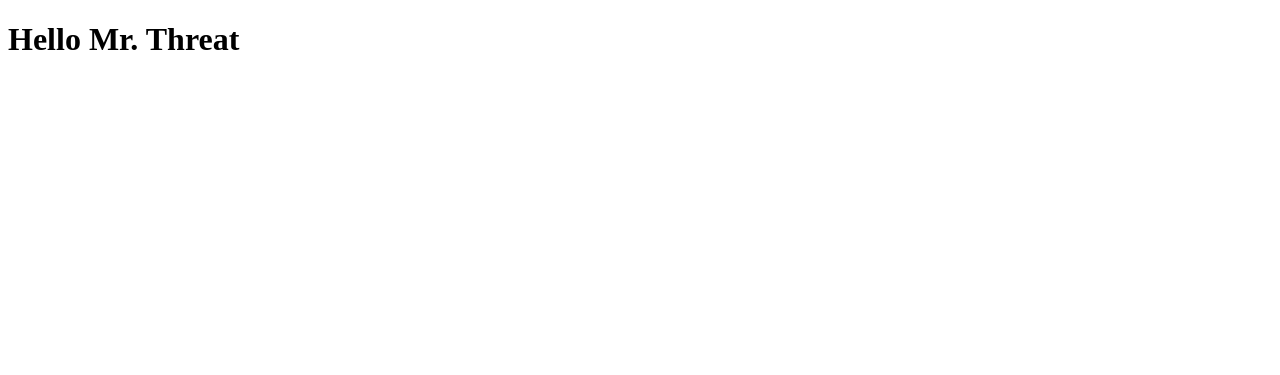
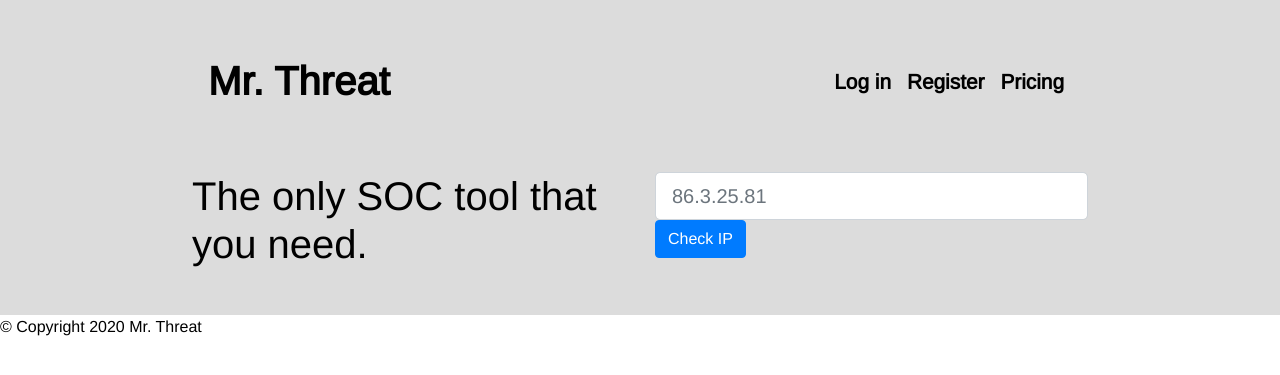
Before and after one commit to FitAdam/Mr.-Threat, a Django app: page / in a window 1280 px wide. Shown: the top 375 px of the page. Run offline with Django 3.2, Linux system fonts and the light colour scheme; some libraries are stand-ins or nearby versions.

Commit message:
homepage prototype

```diff
--- a/mr_threat/settings.py
+++ b/mr_threat/settings.py
@@ -31,14 +31,16 @@ ALLOWED_HOSTS = []
 # Application definition
 
 INSTALLED_APPS = [
+    # My apps
+    'web_app',
+    "bootstrap4",
     'django.contrib.admin',
     'django.contrib.auth',
     'django.contrib.contenttypes',
     'django.contrib.sessions',
     'django.contrib.messages',
     'django.contrib.staticfiles',
-    # My apps
-    'web_app'
+
 ]
 
 MIDDLEWARE = [
--- /dev/null
+++ b/web_app/static/web_app/style.css
@@ -0,0 +1,33 @@
+body{
+    font-family: 'Arimo', sans-serif;
+    size: 3rem;
+    line-height: 1.5;
+    color: black;
+}
+
+
+#title {
+    background-color:gainsboro;
+
+}
+
+.container-fluid{
+    padding: 3% 15%;
+}
+
+
+/* Navigation Bar */
+
+.navbar-brand{
+    font-family: 'Arimo', sans-serif;
+    font-size: 2.5rem;
+    font-weight: bold;
+    color: black;
+}
+
+.nav-link{
+    font-family: 'Arimo', sans-serif;
+    font-size: 1.3rem;
+    font-weight: bold;
+    color: black;
+}
--- a/web_app/templates/web_app/index.html
+++ b/web_app/templates/web_app/index.html
@@ -1,11 +1,86 @@
 <!DOCTYPE html>
 <html lang="en">
+
 <head>
+    <!-- bootstrap -->
+    {% load bootstrap4 %}
+    <link rel="stylesheet" href="https://stackpath.bootstrapcdn.com/bootstrap/4.5.2/css/bootstrap.min.css"
+    integrity="sha384-JcKb8q3iqJ61gNV9KGb8thSsNjpSL0n8PARn9HuZOnIxN0hoP+VmmDGMN5t9UJ0Z" crossorigin="anonymous">
+  <script src="https://code.jquery.com/jquery-3.5.1.slim.min.js"
+    integrity="sha384-DfXdz2htPH0lsSSs5nCTpuj/zy4C+OGpamoFVy38MVBnE+IbbVYUew+OrCXaRkfj"
+    crossorigin="anonymous"></script>
+  <script src="https://cdn.jsdelivr.net/npm/popper.js@1.16.1/dist/umd/popper.min.js"
+    integrity="sha384-9/reFTGAW83EW2RDu2S0VKaIzap3H66lZH81PoYlFhbGU+6BZp6G7niu735Sk7lN"
+    crossorigin="anonymous"></script>
+  <script src="https://stackpath.bootstrapcdn.com/bootstrap/4.5.2/js/bootstrap.min.js"
+    integrity="sha384-B4gt1jrGC7Jh4AgTPSdUtOBvfO8shuf57BaghqFfPlYxofvL8/KUEfYiJOMMV+rV"
+    crossorigin="anonymous"></script>
+    <!--- google fonts -->
+    <link href="https://fonts.googleapis.com/css2?family=Arimo:ital,wght@0,400;1,700&display=swap" rel="stylesheet">
+
     <meta charset="UTF-8">
     <meta name="viewport" content="width=device-width, initial-scale=1.0">
+    {% load static %}
+    <link rel="stylesheet" type="text/css" href="{% static 'web_app/style.css' %}">
     <title>Mr. Threat</title>
 </head>
+
 <body>
-    <h1>Hello Mr. Threat</h1>
+
+    <section id="title">
+
+        <div class="container-fluid">
+
+            <!-- Nav Bar -->
+            <nav class="navbar navbar-expand-lg">
+                <a class="navbar-brand" href="#"> Mr. Threat</a>
+                <button class="navbar-toggler" type="button" data-toggle="collapse"
+                    data-target="#navbarSupportedContent" aria-controls="navbarSupportedContent" aria-expanded="false"
+                    aria-label="Toggle navigation">
+                    <span class="navbar-toggler-icon"></span>
+                </button>
+                <div class="collapse navbar-collapse" id="navbarSupportedContent">
+                    <div class="navbar-nav ml-auto">
+                        <a class="nav-link" href="#">Log in</a>
+                        <a class="nav-link" href="#">Register</a>
+                        <a class="nav-link" href="#">Pricing</a>
+
+                    </div>
+                </div>
+            </nav>
+
+
+            <!-- Title -->
+
+            <div class="row mt-5">
+
+                <div class="col-lg-6">
+                    <h1>The only SOC tool that you need.</h1>
+
+                </div>
+
+                <div class="col-lg-6">
+                    <form action="/url/to/submit/" method="post" class="form">
+                        {% csrf_token %}
+                        <input class="form-control form-control-lg" type="text" placeholder="86.3.25.81">
+                        {% buttons %}
+                            <button type="submit" class="btn btn-primary">Check IP</button>
+                        {% endbuttons %}
+                    </form>
+                </div>
+
+            </div>
+
+
+        </div>
+
+    </section>
+    <!-- Footer -->
+    <footer id="footer">
+
+        <p>© Copyright 2020 Mr. Threat</p>
+
+    </footer>
 </body>
+
 </html>
```
Also changed, not shown: README.md.
